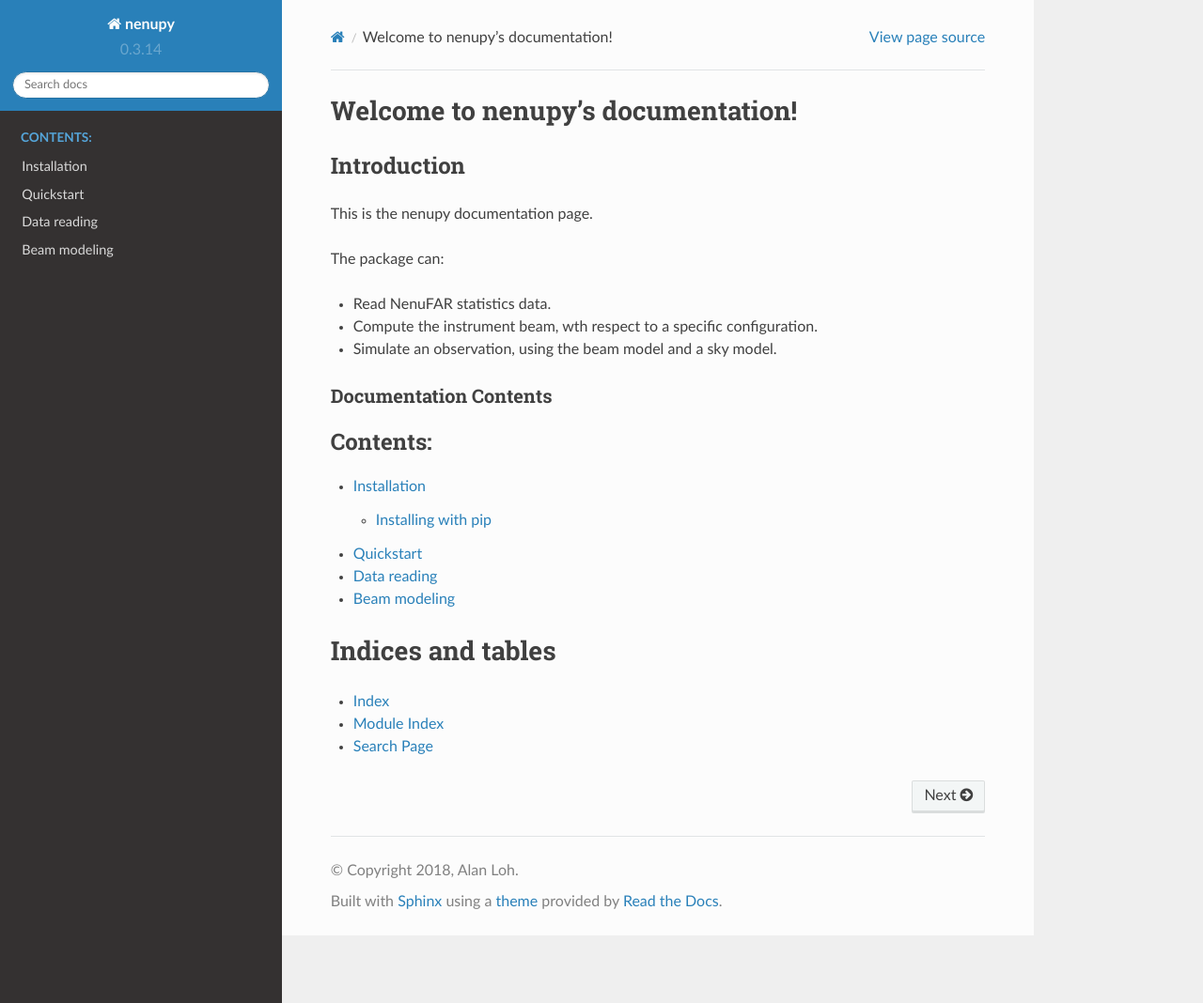
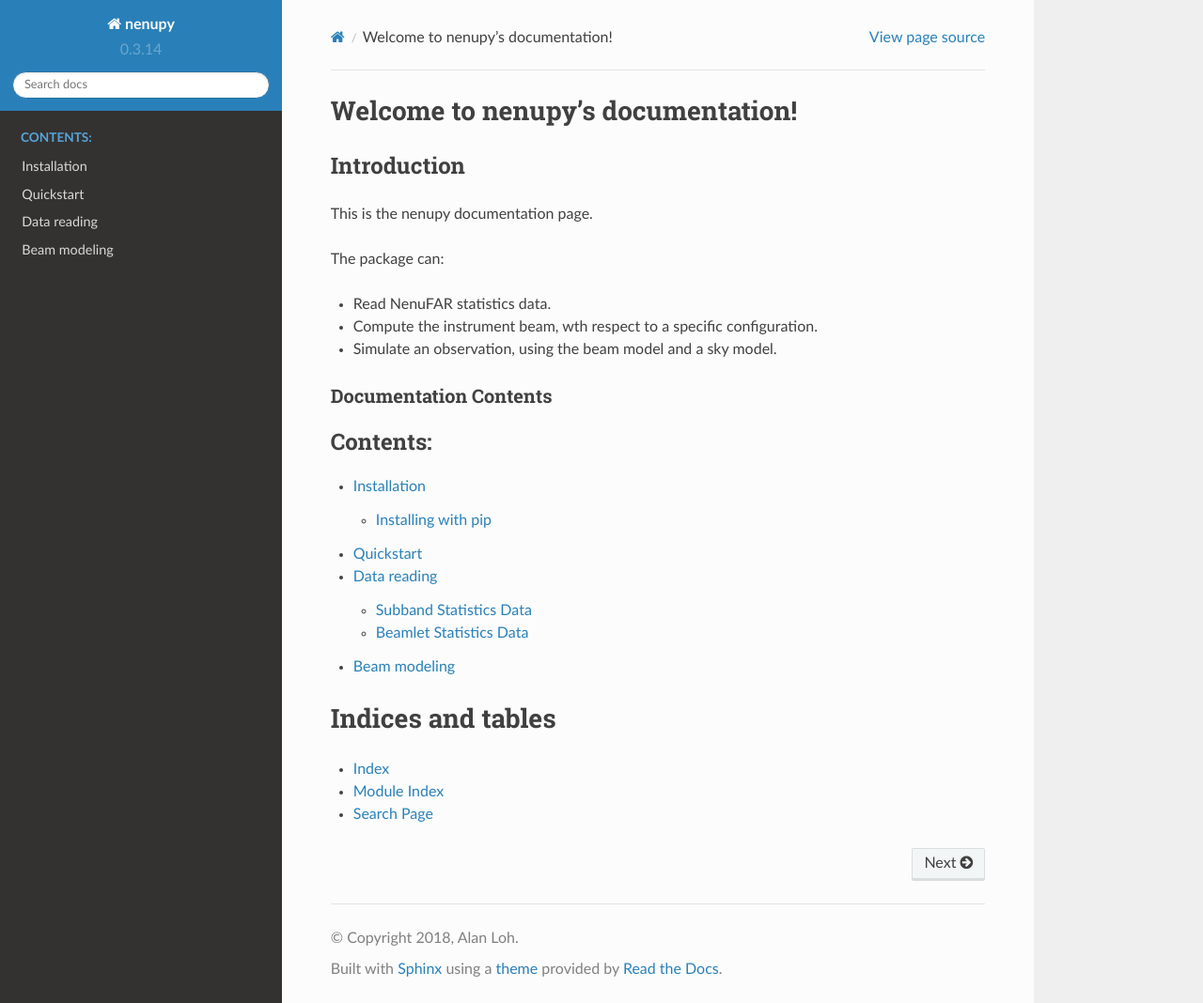
Before and after one commit to AlanLoh/nenupy, a Sphinx documentation site: the page built from docs/index.rst, in a window 1280 px wide and 1068 px high. Shown: the whole window at 94% size. Built offline with Sphinx 7.4.7 and the Read the Docs theme 2.0.0, drawn with Linux system fonts in a browser that asks for light colours.

```diff
--- a/docs/read.rst
+++ b/docs/read.rst
@@ -1,6 +1,20 @@
-.. automodule:: nenupy.read
-    :members:
+.. _read:
+
+
 
 ############################
 Data reading
 ############################
+
+
+Subband Statistics Data
+=======================
+
+.. automodule:: nenupy.read.SST
+    :members:
+
+Beamlet Statistics Data
+=======================
+
+.. automodule:: nenupy.read.BST
+    :members:
```
